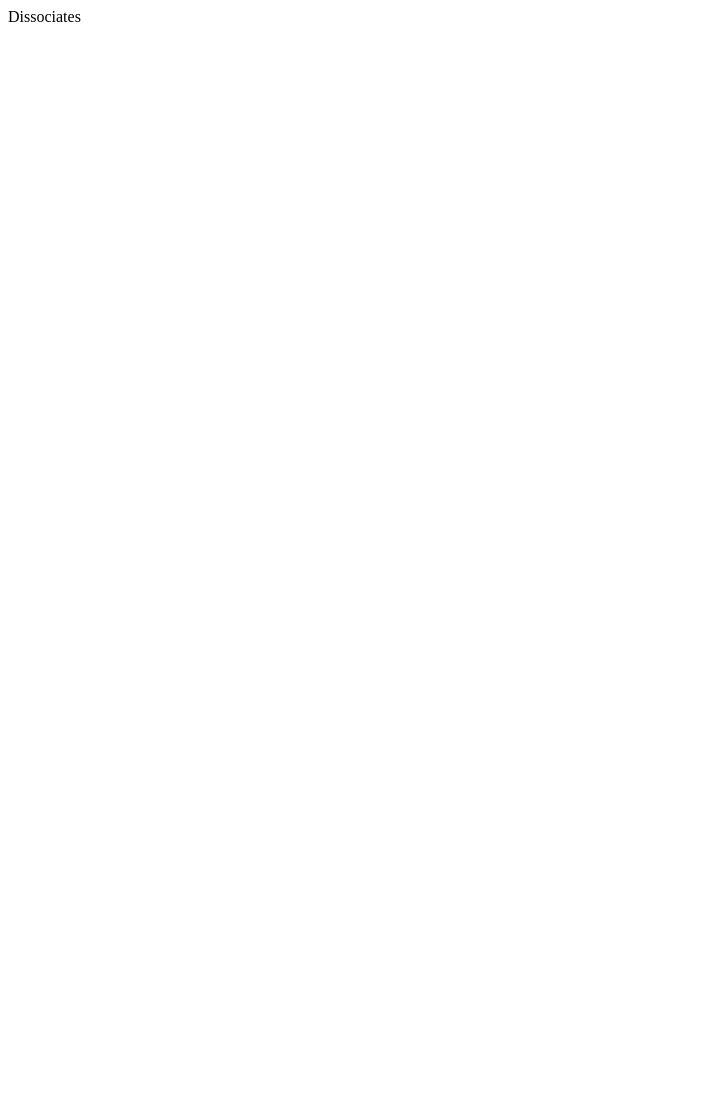
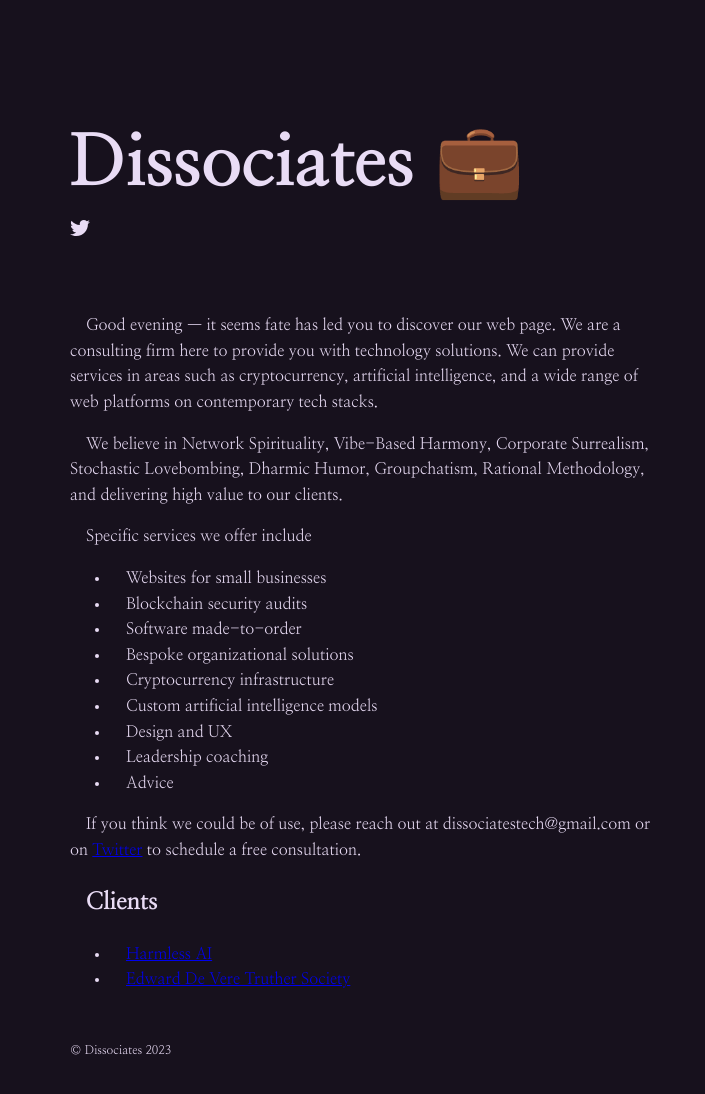
Before and after one commit to maxwellfoley3/dissociates, a plain HTML site: page index.html in a window 1280 px wide. Shown: the whole page, without its empty margins (0-705 px from the left). Before the commit the page ends 800 px from the top, so only its background shows below. Drawn offline with Linux system fonts and the light colour scheme.

Commit message:
landing page

```diff
--- /dev/null
+++ b/index.css
@@ -0,0 +1,43 @@
+html, body {
+	height: 100%;
+	margin: 0;
+	padding: 0;
+	font-family: 'Nanum Myeongjo', sans-serif;
+	font-size: 16px;
+	color: #e9dcf5;
+	background-color: #17111d;
+}
+
+h1 {
+	font-size: 72px;
+	font-weight:800;
+	margin-bottom: 10px;
+}
+
+#header {
+	margin-bottom: 70px;
+}
+
+.twitter-icon {
+	width: 20px;
+	height: 20px;
+}
+
+.twitter-icon:hover {
+	opacity: 0.5;
+}
+
+#container {
+	padding: 70px;
+	max-width: 600px;
+}
+
+#content {
+	line-height: 1.6;
+	text-indent: 1em;
+}
+
+#footer {
+	margin-top: 50px;
+	font-size: 12px;
+}
--- a/index.html
+++ b/index.html
@@ -1 +1,63 @@
-Dissociates
+<!DOCTYPE html>
+<html>
+
+	<style type="text/css">
+		@import url("index.css");
+	</style>
+	<script>
+		// change the part of day based on the time of day
+		window.onload = function() {
+			var partOfDay = document.getElementById("part-of-day");
+			var date = new Date();
+			var hour = date.getHours();
+			console.log("hour" ,hour)
+			if (hour < 12) {
+				partOfDay.innerHTML = "morning";
+			} else if (hour < 18) {
+				partOfDay.innerHTML = "afternoon";
+			} else {
+				partOfDay.innerHTML = "evening";
+			}
+		}
+	</script>
+	<link rel="icon" href="favicon.ico" />
+	<link href="https://fonts.googleapis.com/css2?family=Nanum+Myeongjo:wght@400;800&family=M+PLUS+1p:wght@400;700" rel="stylesheet">
+
+	<head>
+		<title>Dissociates</title>
+	</head>
+	<body>
+		<div id="container">
+			<div id="header">
+				<h1>Dissociates 💼 <a href="https://twitter.com/dissociates__"></h1>
+				<img class="twitter-icon" src="twitter.svg"></a>
+			</div>
+			<div id="content">
+				<p>Good <span id="part-of-day">morning</span> — it seems fate has led you to discover our web page. We are a consulting firm here to provide you with technology solutions. We can provide services in areas such as cryptocurrency,
+					artificial intelligence, and a wide range of web platforms on contemporary tech stacks.</p>
+					<p>We believe in Network Spirituality, Vibe-Based Harmony, Corporate Surrealism, Stochastic Lovebombing, Dharmic Humor, Groupchatism, Rational Methodology, and delivering high value to our clients. </p>
+				<p>Specific services we offer include</p>
+				<ul>
+					<li>Websites for small businesses</li>
+					<li>Blockchain security audits</li>
+					<li>Software made-to-order</li>
+					<li>Bespoke organizational solutions</li>
+					<li>Cryptocurrency infrastructure</li>
+					<li>Custom artificial intelligence models</li>
+					<li>Design and UX</li>
+					<li>Leadership coaching</li>
+					<li>Advice</li>
+				</ul>
+				<p>If you think we could be of use, please reach out at dissociatestech@gmail.com or on <a href="https://twitter.com/dissociates__">Twitter</a> to schedule a free consultation.</p>
+				<h2>Clients</h2>
+				<ul>
+					<li><a href="https://harmless.vision">Harmless AI</a></li>
+					<li><a href="https://edwarddeveretruthersociety.org">Edward De Vere Truther Society</a></li>
+				</ul>
+			</div>
+			<div id="footer">
+				<p>&copy; Dissociates 2023</p>
+			</div>
+		</div>
+	</body>
+</html>
```
Also changed, not shown: favicon.ico (added), twitter.svg (added).
